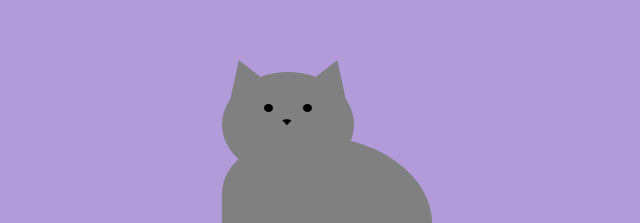
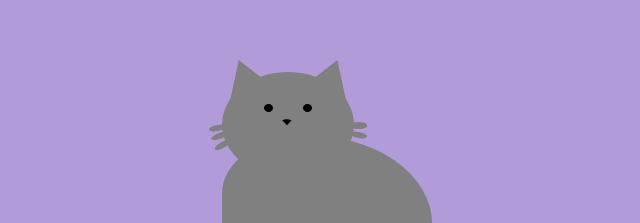
Before and after one commit to pennmeg/pure_css_cat, a plain HTML site: page index.html in a window 1280 px wide. Shown: the part 128-351 px from the top of the page, 118-758 px from the left. Drawn offline with Linux system fonts and the light colour scheme.

Commit message:
whiskers

```diff
--- a/style.css
+++ b/style.css
@@ -68,6 +68,37 @@ body {
   -webkit-clip-path: polygon(50% 0%, 0% 100%, 100% 100%);
   clip-path: polygon(50% 0%, 0% 100%, 100% 100%);
 }
+.whiskers {
+  position: absolute;
+  width: 13%;
+  height: 6%;
+  background-color: #808080;
+  border-radius: 45%;
+}
+#w-1 {
+  top: 50%;
+  left: -10%;
+  transform: rotate(350deg);
+}
+#w-2 {
+  top: 58%;
+  left: -8%;
+  transform: rotate(340deg);
+}
+#w-3 {
+  top: 67%;
+  left: -6%;
+  transform: rotate(330deg);
+}
+#w-4 {
+  top: 48%;
+  right: -10%;
+}
+#w-5 {
+  top: 57%;
+  right: -10%;
+  transform: rotate(10deg);
+}
 .legs {
   position: absolute;
   width: 10%;
```
